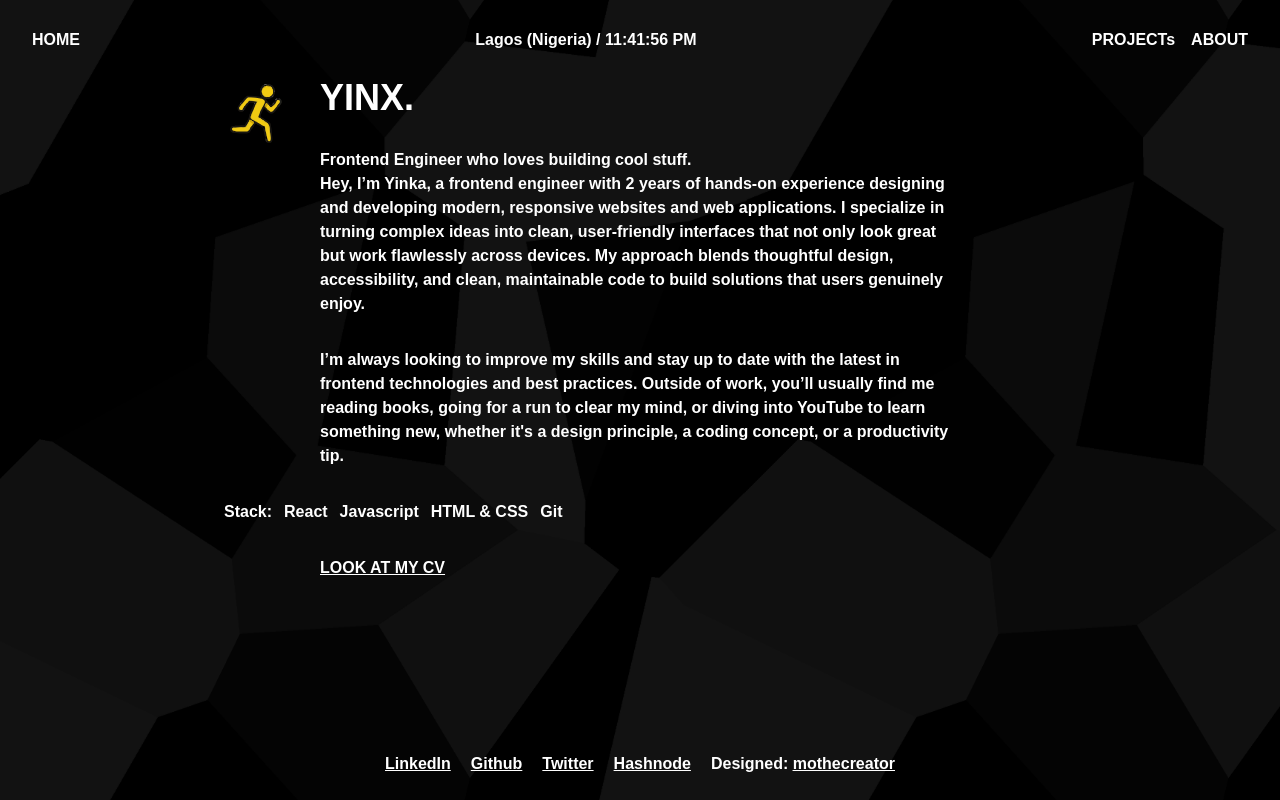
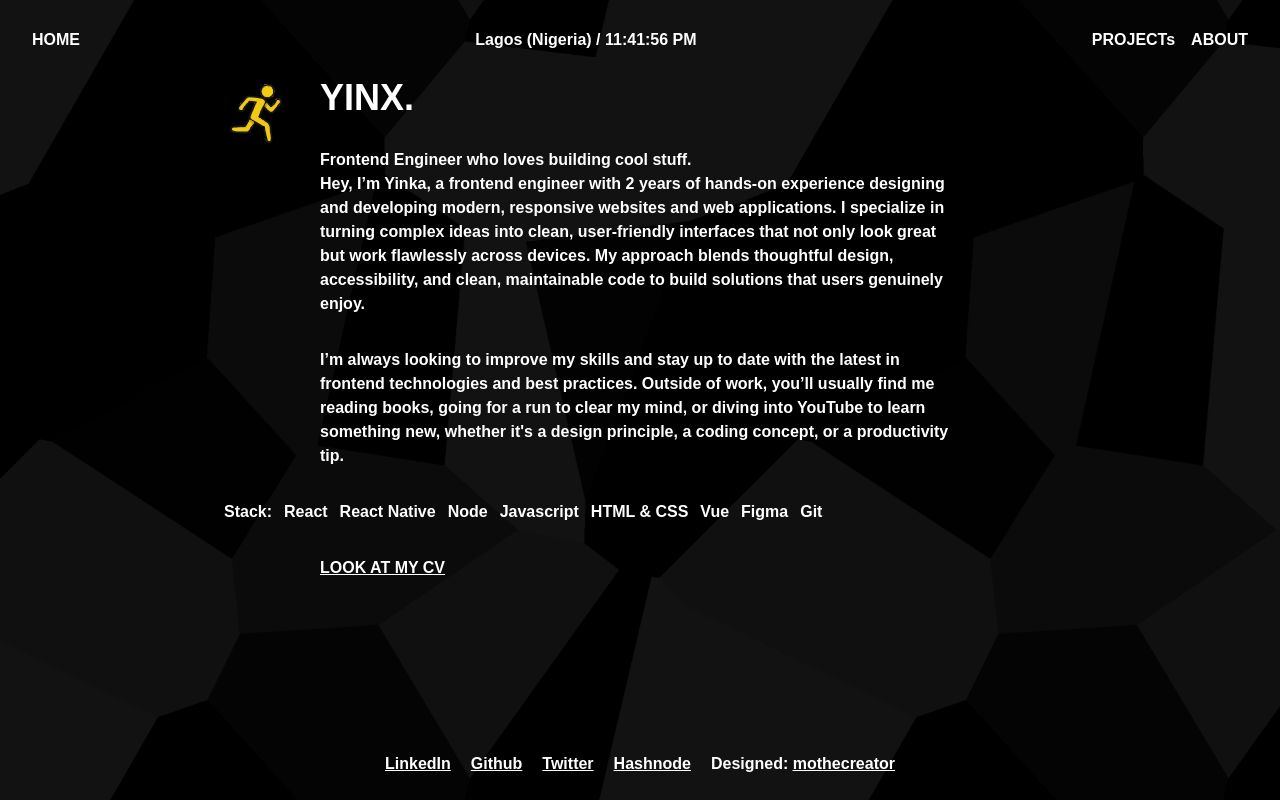
Before and after one commit to Yinkajay/new-portfolio, a React (Vite) app: page /home in a window 1280 px wide. Built offline with nearby package versions, Linux system fonts and the light colour scheme; a web font is replaced by a local one.

Commit message:
Update stack

```diff
--- a/src/pages/Home.jsx
+++ b/src/pages/Home.jsx
@@ -53,8 +53,12 @@ const Home = () => {
                     <ul className='flex gap-3'>
                         <li>Stack:</li>
                         <li>React</li>
+                        <li>React Native </li>
+                        <li>Node</li>
                         <li>Javascript</li>
                         <li>HTML & CSS</li>
+                        <li>Vue</li>
+                        <li>Figma</li>
                         <li>Git</li>
                     </ul>
                 </div>
```
